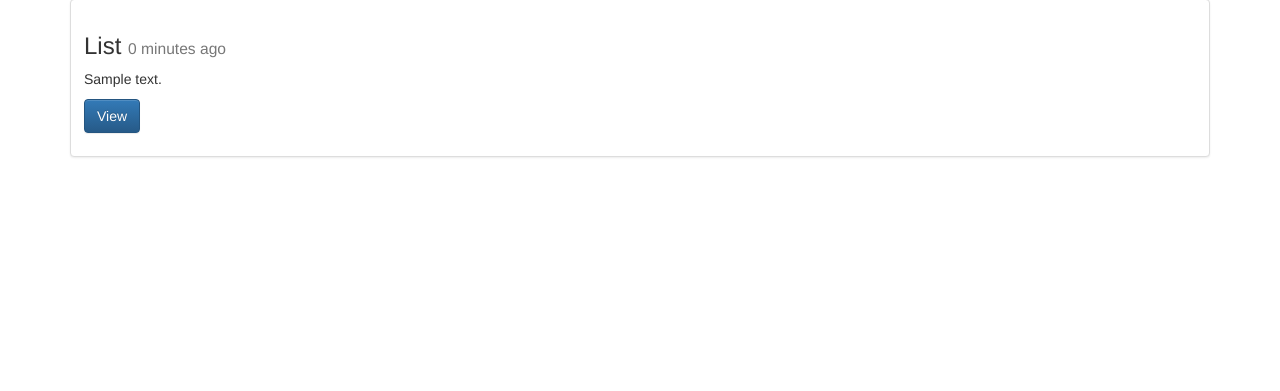
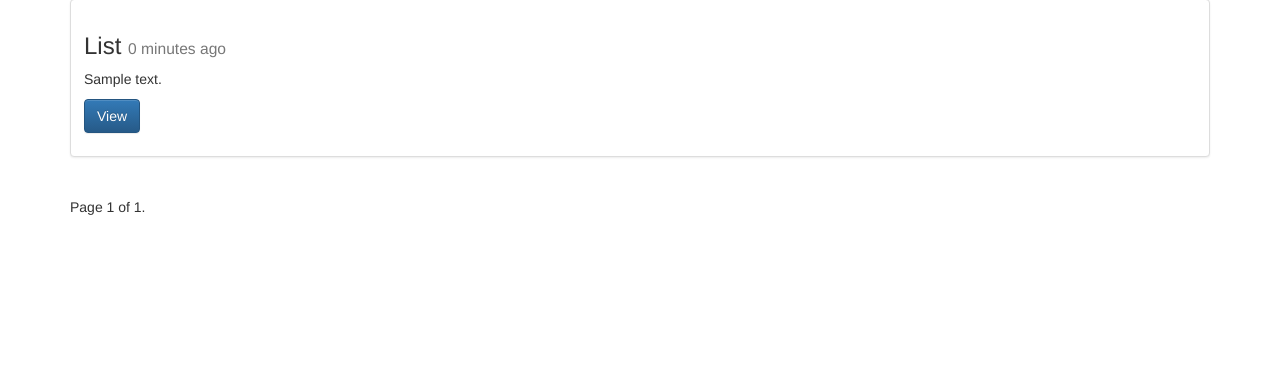
Before and after one commit to rodneyxr/django-blog, a Django app: page /posts/ in a window 1280 px wide. Shown: the part 71-462 px from the top of the page. Run offline with Django 3.2, Linux system fonts and the light colour scheme; tables that the repository leaves empty hold one stand-in row (values such as "Sample post"); some libraries are stand-ins or nearby versions.

Commit message:
Implemented pagination for post listings

```diff
--- a/posts/models.py
+++ b/posts/models.py
@@ -3,6 +3,9 @@ from django.core.urlresolvers import reverse
 
 
 class Post(models.Model):
+    class Meta:
+        ordering = ['-timestamp', 'updated']
+
     title = models.CharField(max_length=120)
     content = models.TextField()
     updated = models.DateTimeField(auto_now=True, auto_now_add=False)
--- a/posts/views.py
+++ b/posts/views.py
@@ -1,4 +1,5 @@
 from django.contrib import messages
+from django.core.paginator import Paginator, EmptyPage, PageNotAnInteger
 from django.http import HttpResponse, HttpResponseRedirect
 from django.shortcuts import render, get_object_or_404, redirect
 
@@ -28,6 +29,18 @@ def post_detail(request, id):
 
 def post_list(request):
     queryset = Post.objects.all()
+    paginator = Paginator(queryset, 5)
+
+    page = request.GET.get('page')
+    try:
+        queryset = paginator.page(page)
+    except PageNotAnInteger:
+        # If page is not an integer, deliver first page.
+        queryset = paginator.page(1)
+    except EmptyPage:
+        # If page is out of range (e.g. 9999), deliver last page of results.
+        queryset = paginator.page(paginator.num_pages)
+
     context = {
         'title': "List",
         'post_list': queryset
@@ -53,3 +66,19 @@ def post_delete(request, id):
     post.delete()
     messages.success(request, 'Post sucessfully deleted')
     return redirect('posts:list')
+
+def listing(request):
+    post_list = Post.objects.all()
+    paginator = Paginator(contact_list, 1) # Show 25 contacts per page
+
+    page = request.GET.get('page')
+    try:
+        posts = paginator.page(page)
+    except PageNotAnInteger:
+        # If page is not an integer, deliver first page.
+        posts = paginator.page(1)
+    except EmptyPage:
+        # If page is out of range (e.g. 9999), deliver last page of results.
+        posts = paginator.page(paginator.num_pages)
+
+    return render(request, 'post_list.html', {'posts': posts})
--- a/templates/post_list.html
+++ b/templates/post_list.html
@@ -18,4 +18,20 @@
     {% endfor %}
 </div>
 
+<div class="pagination">
+    <span class="step-links">
+        {% if post_list.has_previous %}
+            <a href="?page={{ post_list.previous_page_number }}">previous</a>
+        {% endif %}
+
+        <span class="current">
+            Page {{ post_list.number }} of {{ post_list.paginator.num_pages }}.
+        </span>
+
+        {% if post_list.has_next %}
+            <a href="?page={{ post_list.next_page_number }}">next</a>
+        {% endif %}
+    </span>
+</div>
+
 {% endblock %}
```
Also changed, not shown: posts/migrations/0002_auto_20160731_1536.py (added), 1 other file.
